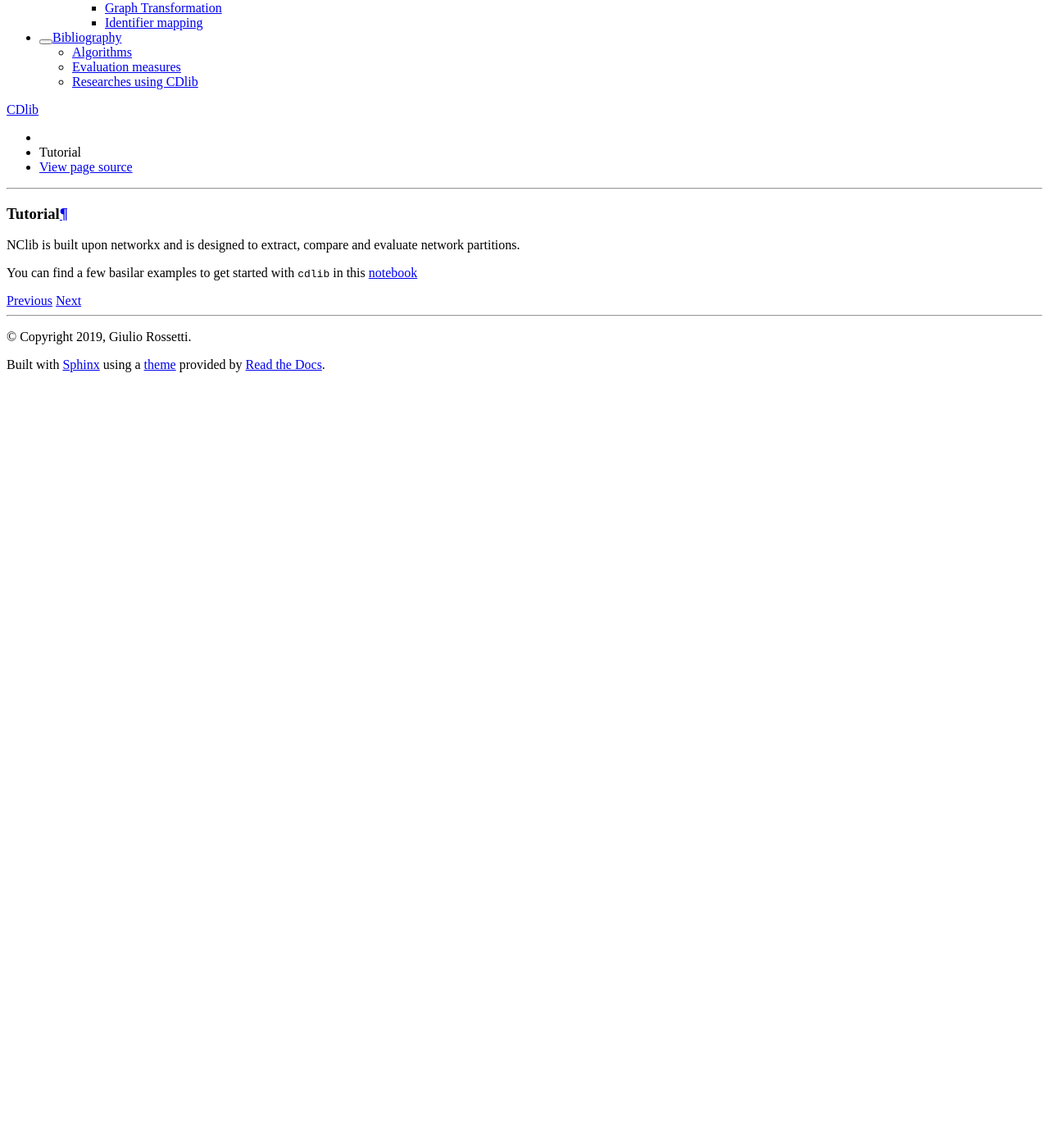
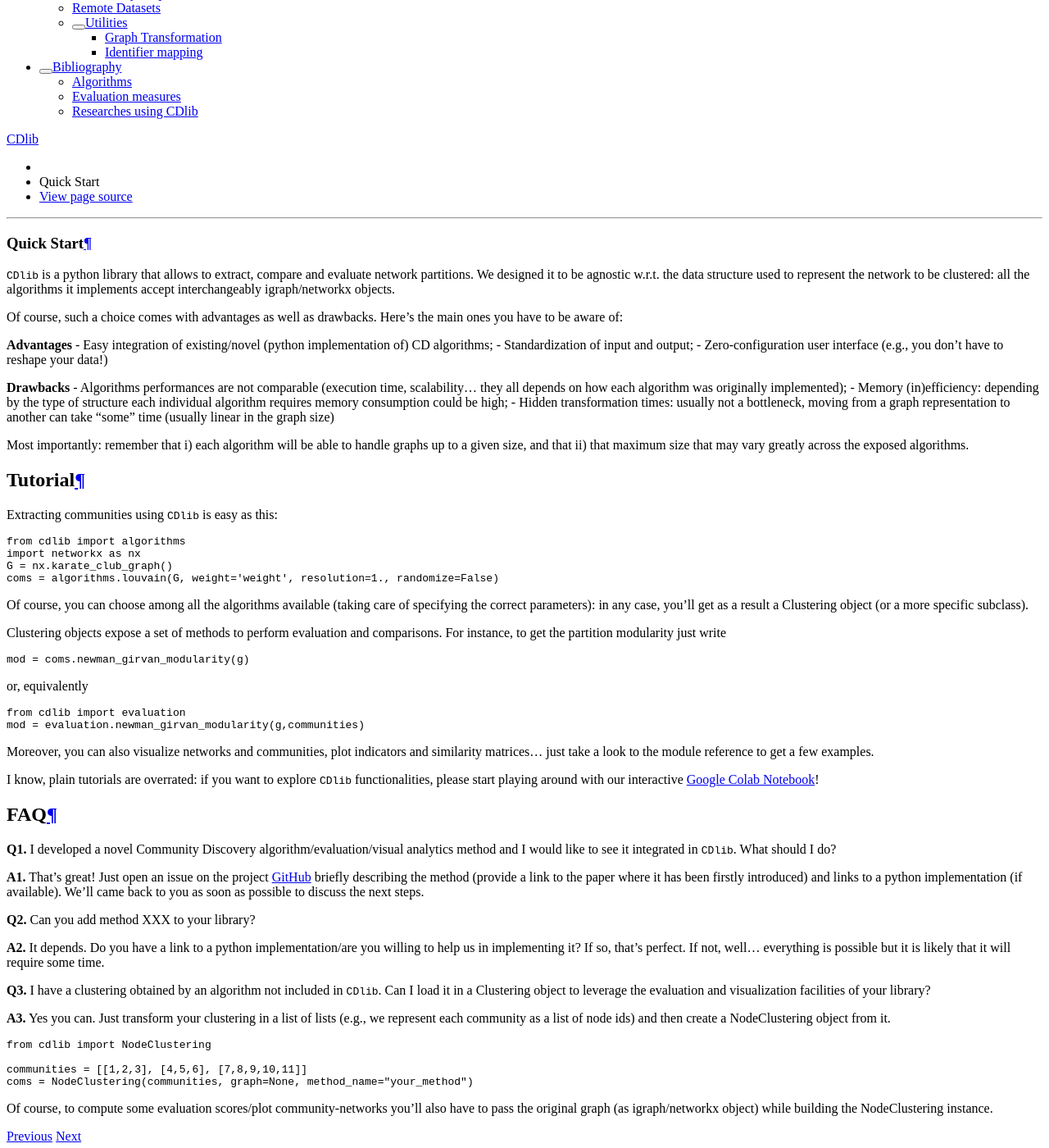
Before and after one commit to GiulioRossetti/cdlib, a Sphinx documentation site: the page built from docs/tutorial.rst, in a window 1280 px wide and 1400 px high, scrolled down 1241 px. Shown: the whole window at 82% size. Built offline with Sphinx 7.4.7 and the Read the Docs theme 2.0.0, drawn with Linux system fonts in a browser that asks for light colours; before the commit the page ends 1703 px from its top, so only the background shows below that.

Commit message:
:memo: docs update

```diff
--- a/docs/tutorial.rst
+++ b/docs/tutorial.rst
@@ -1,7 +1,77 @@
-********
+***********
+Quick Start
+***********
+
+``CDlib`` is a python library that allows to extract, compare and evaluate network partitions.
+We designed it to be agnostic w.r.t. the data structure used to represent the network to be clustered: all the algorithms it implements accept interchangeably igraph/networkx objects.
+
+Of course, such a choice comes with advantages as well as drawbacks. Here's the main ones you have to be aware of:
+
+**Advantages**
+- Easy integration of existing/novel (python implementation of) CD algorithms;
+- Standardization of input and output;
+- Zero-configuration user interface (e.g., you don't have to reshape your data!)
+
+**Drawbacks**
+- Algorithms performances are not comparable (execution time, scalability... they all depends on how each algorithm was originally implemented);
+- Memory (in)efficiency: depending by the type of structure each individual algorithm requires memory consumption could be high;
+- Hidden transformation times: usually not a bottleneck, moving from a graph representation to another can take "some" time (usually linear in the graph size)
+
+Most importantly: remember that i) each algorithm will be able to handle graphs up to a given size, and that ii) that maximum size that may vary greatly across the exposed algorithms.
+
+--------
 Tutorial
-********
+--------
 
-NClib is built upon networkx and is designed to extract, compare and evaluate network partitions.
+Extracting communities using ``CDlib`` is easy as this:
 
-You can find a few basilar examples to get started with ``cdlib`` in this `notebook <https://colab.research.google.com/github/KDDComplexNetworkAnalysis/CNA_Tutorials/blob/master/CDlib_tutorial.ipynb>`_
+.. code-block:: python
+
+    from cdlib import algorithms
+    import networkx as nx
+    G = nx.karate_club_graph()
+    coms = algorithms.louvain(G, weight='weight', resolution=1., randomize=False)
+
+Of course, you can choose among all the algorithms available (taking care of specifying the correct parameters): in any case, you'll get as a result a Clustering object (or a more specific subclass).
+
+Clustering objects expose a set of methods to perform evaluation and comparisons. For instance, to get the partition modularity just write
+
+.. code-block:: python
+
+    mod = coms.newman_girvan_modularity(g)
+
+or, equivalently
+
+.. code-block:: python
+
+    from cdlib import evaluation
+    mod = evaluation.newman_girvan_modularity(g,communities)
+
+Moreover, you can also visualize networks and communities, plot indicators and similarity matrices... just take a look to the module reference to get a few examples.
+
+I know, plain tutorials are overrated: if you want to explore ``CDlib`` functionalities, please start playing around with our interactive `Google Colab Notebook <https://colab.research.google.com/github/KDDComplexNetworkAnalysis/CNA_Tutorials/blob/master/CDlib_tutorial.ipynb>`_!
+
+---
+FAQ
+---
+
+**Q1.** I developed a novel Community Discovery algorithm/evaluation/visual analytics method and I would like to see it integrated in ``CDlib``. What should I do?
+
+**A1.** That's great! Just open an issue on the project `GitHub <https://github.com/GiulioRossetti/cdlib>`_ briefly describing the method (provide a link to the paper where it has been firstly introduced) and links to a python implementation (if available). We'll came back to you as soon as possible to discuss the next steps.
+
+**Q2.** Can you add method XXX to your library?
+
+**A2.** It depends. Do you have a link to a python implementation/are you willing to help us in implementing it? If so, that's perfect. If not, well... everything is possible but it is likely that it will require some time.
+
+**Q3.** I have a clustering obtained by an algorithm not included in ``CDlib``. Can I load it in a Clustering object to leverage the evaluation and visualization facilities of your library?
+
+**A3.** Yes you can. Just transform your clustering in a list of lists (e.g., we represent each community as a list of node ids) and then create a NodeClustering object from it.
+
+.. code-block:: python
+
+    from cdlib import NodeClustering
+
+    communities = [[1,2,3], [4,5,6], [7,8,9,10,11]]
+    coms = NodeClustering(communities, graph=None, method_name="your_method")
+
+Of course, to compute some evaluation scores/plot community-networks you'll also have to pass the original graph (as igraph/networkx object) while building the NodeClustering instance.
```
